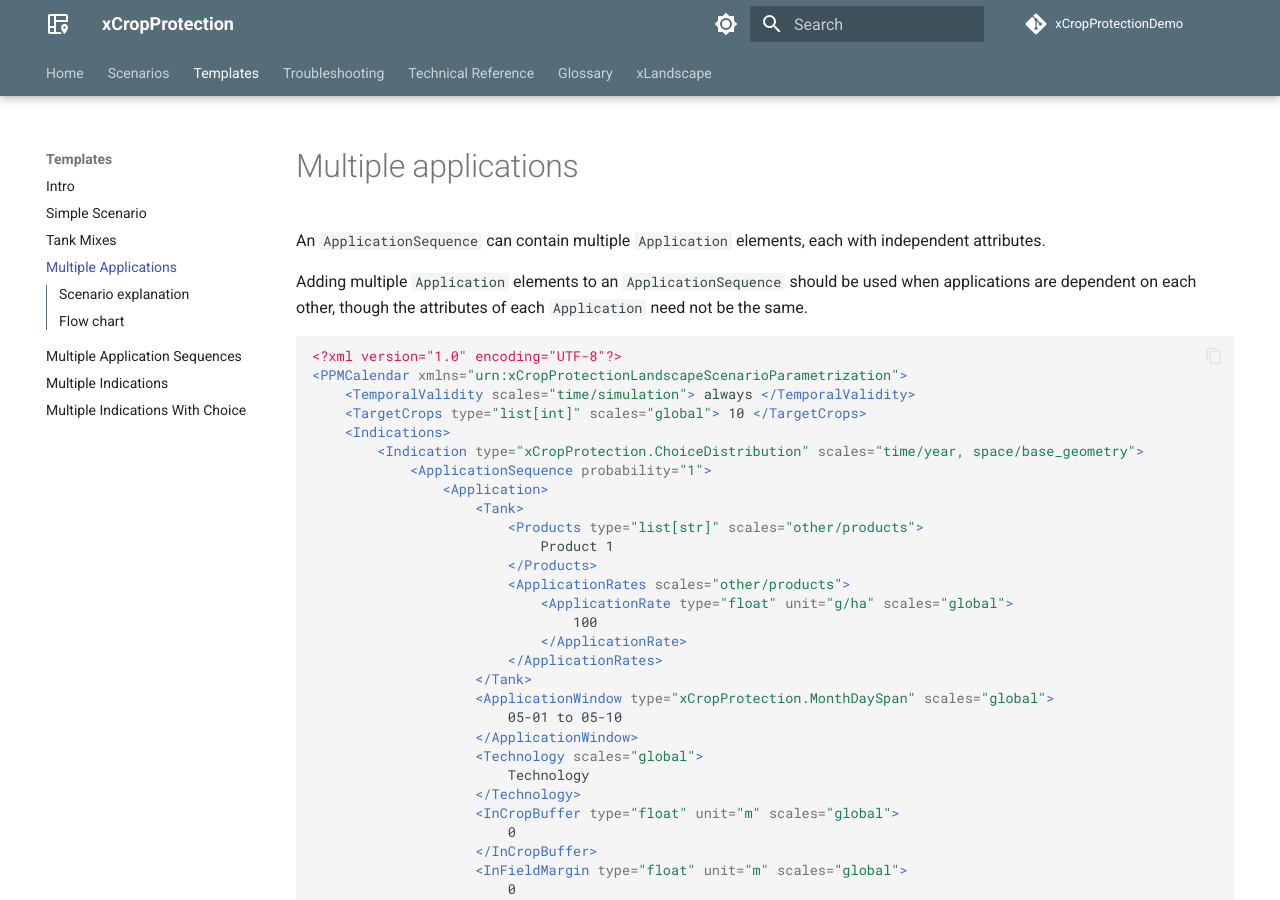
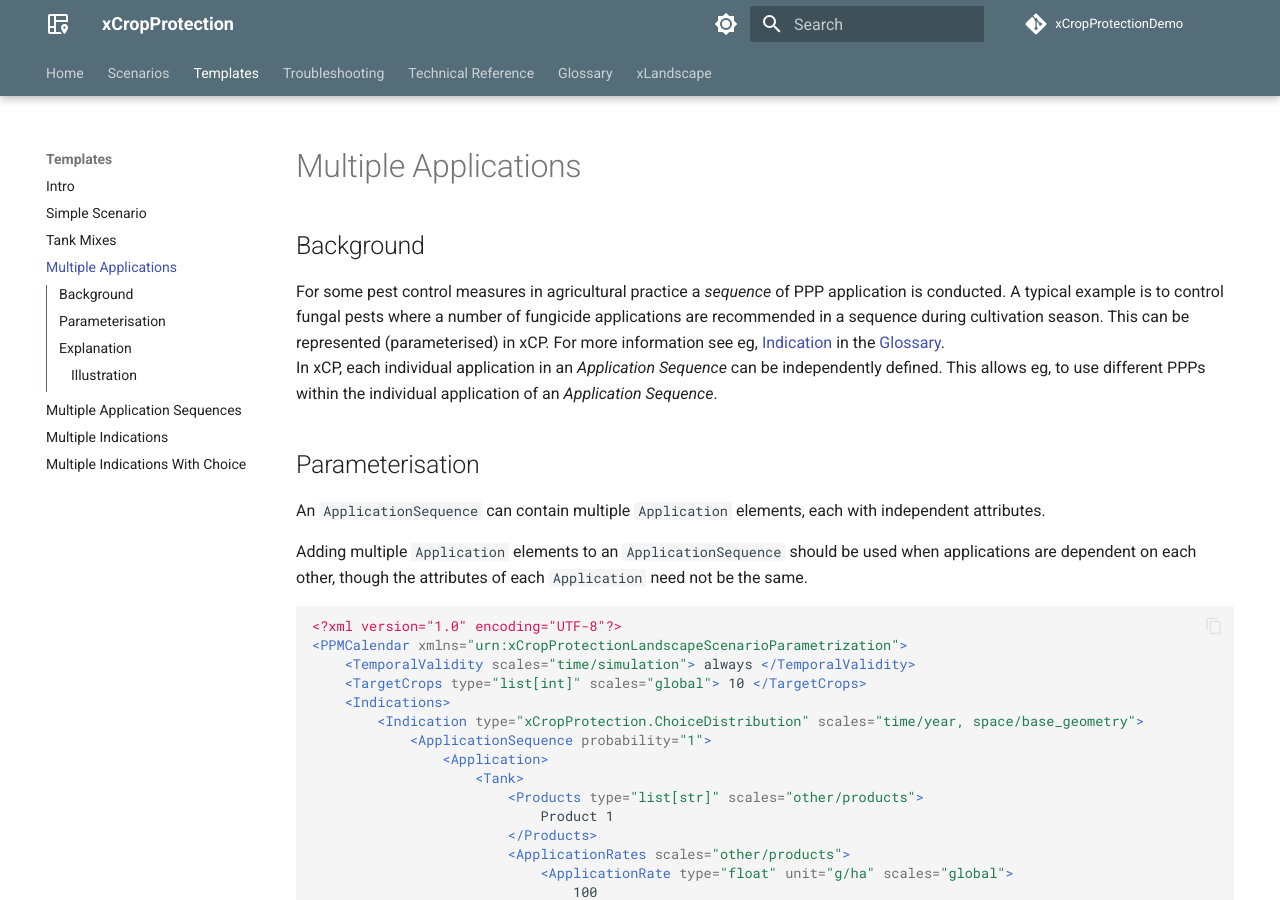
Before and after one commit to xlandscape/xCropProtectionDemoDoc, an MkDocs documentation site: the page built from docs/scenarios/multiple-applications.md, in a window 1280 px wide and 900 px high. Built offline with MkDocs 1.6.1 and Material for MkDocs 9.7.7, drawn with Linux system fonts in a browser that asks for light colours; comment, search, counter and statistics services are not loaded; some of the changed text lies outside the part shown.

````diff
--- a/docs/scenarios/multiple-applications.md
+++ b/docs/scenarios/multiple-applications.md
@@ -1,5 +1,10 @@
-# Multiple applications
+# Multiple Applications
 
+## Background
+For some pest control measures in agricultural practice a *sequence* of PPP application is conducted. A typical example is to control fungal pests where a number of fungicide applications are recommended in a sequence during cultivation season. This can be represented (parameterised) in xCP. For more information see eg, [Indication](../reference/glossary.md#indication) in the [Glossary](../reference/glossary.md).
+In xCP, each individual application in an *Application Sequence* can be independently defined. This allows eg, to use different PPPs within the individual application of an *Application Sequence*.
+
+## Parameterisation
 An `ApplicationSequence` can contain multiple `Application` elements, each with independent attributes.
 
 Adding multiple `Application` elements to an `ApplicationSequence` should be used when applications are dependent on each other, though the attributes of each `Application` need not be the same.
@@ -72,7 +77,7 @@ Adding multiple `Application` elements to an `ApplicationSequence` should be use
 </PPMCalendar>
 ```
 
-## Scenario explanation
+## Explanation
 
 In this example, two applications will occur each year for fields with LULC type 10:
 
@@ -120,8 +125,11 @@ The same field will also receive an application of Product 2 between June 5th an
 </InCropBuffer>
 ```
 
-For explanations of each element, see [simple scenario](simple-scenario.md).
+For explanations of each element, see [Simple Scenario](simple-scenario.md).
 
-## Flow chart
 
-![flow chart](../img/multiple-applications.PNG)
+### Illustration
+
+<img src="../img/multiple-applications.PNG" alt="xCP parameterisation entities and their relationship" width="700"/>
+
+See also ['Indications'](../reference/glossary.md#indication) for the full picture of xCP entities and their relationship.
````
Also changed, not shown: docs/scenarios/simple-scenario.md (+6 -5 lines), docs/scenarios/tank-mixes.md (+13 -6 lines), docs/scenarios/templates-intro.md (+3 -1 lines).
